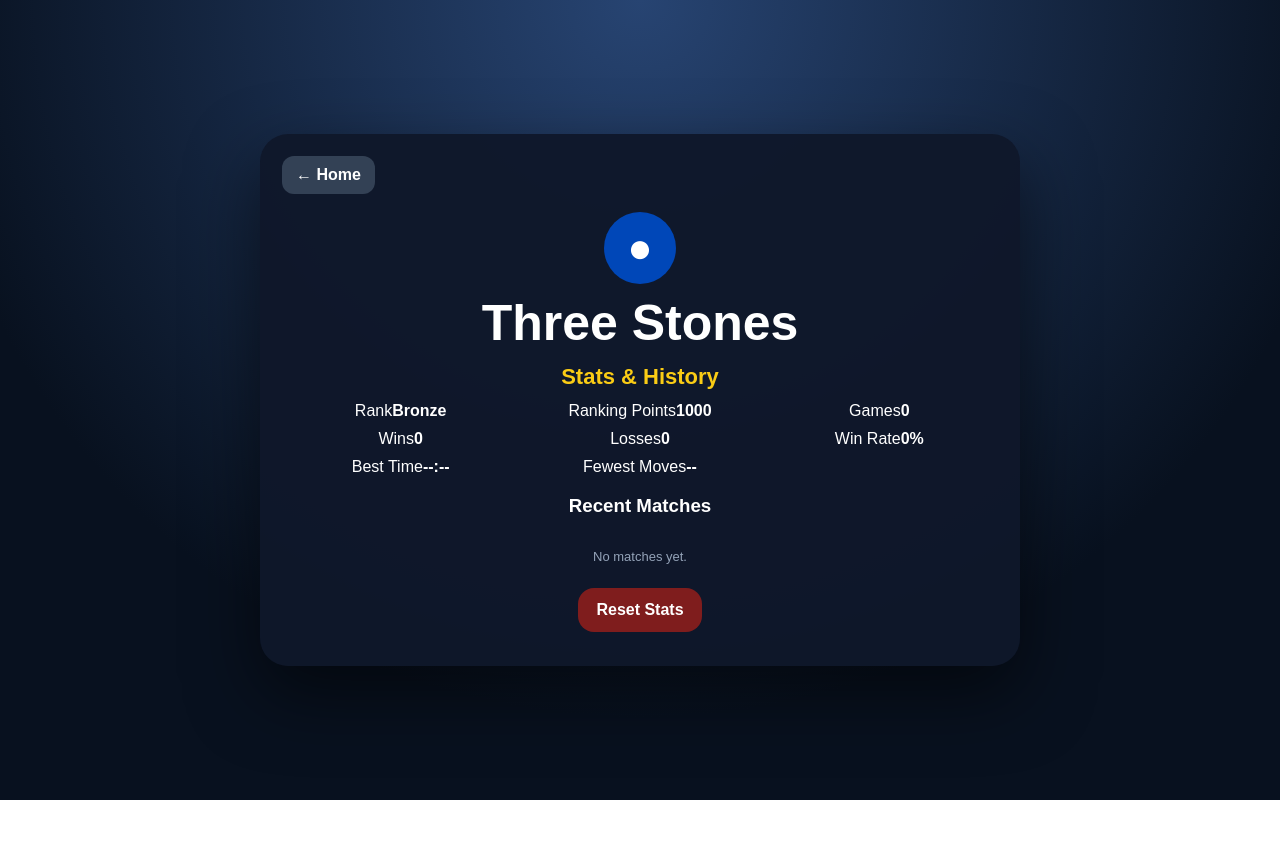
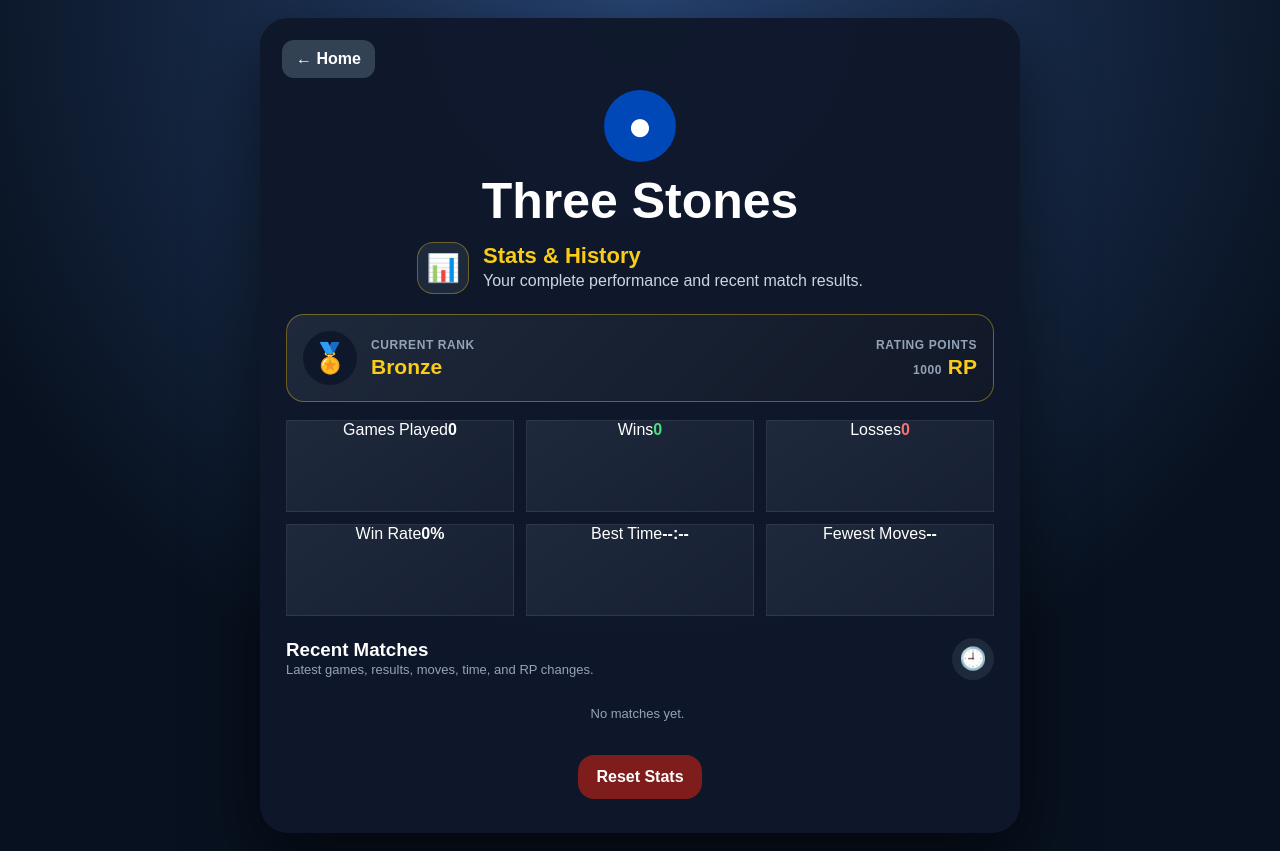
Before and after one commit to amarildogolloshi/three-stones, a website: page public/index.html in a window 1280 px wide. Both pictures are taken after a click on the button "Stats & History". Before the commit the page ends 800 px from the top, so only its background shows below. Drawn offline with nearby package versions, Linux system fonts and the light colour scheme; no server answers.

Commit message:
v3.4.5-stats-history-design-restored

```diff
--- a/public/index.html
+++ b/public/index.html
@@ -316,34 +316,59 @@
         </div>
       </section>
       <section id="statsScreen" class="screen">
-        <div class="card menu-card">
+        <div class="card menu-card stats-history-card">
           <button class="back-btn" data-screen="homeScreen">← Home</button>
-          <h2>Stats & History</h2>
-          <section class="stats-grid">
+          <div class="stats-title-block">
+            <span class="stats-title-icon" aria-hidden="true">📊</span>
             <div>
-              <span>Rank</span><strong id="detailRankTitle">Bronze</strong>
+              <h2>Stats & History</h2>
+              <p>Your complete performance and recent match results.</p>
             </div>
-            <div>
-              <span>Ranking Points</span
-              ><strong id="detailRankPoints">1000</strong>
+          </div>
+          <section class="stats-rank-summary" aria-label="Current ranking">
+            <div class="stats-rank-medal" aria-hidden="true">🏅</div>
+            <div class="stats-rank-copy">
+              <span>Current Rank</span>
+              <strong id="detailRankTitle">Bronze</strong>
             </div>
-            <div><span>Games</span><strong id="detailGames">0</strong></div>
-            <div><span>Wins</span><strong id="detailWins">0</strong></div>
-            <div><span>Losses</span><strong id="detailLosses">0</strong></div>
-            <div>
+            <div class="stats-rp-copy">
+              <span>Rating Points</span>
+              <strong><span id="detailRankPoints">1000</span> RP</strong>
+            </div>
+          </section>
+          <section class="stats-grid stats-performance-grid">
+            <div class="stat-tile">
+              <span>Games Played</span><strong id="detailGames">0</strong>
+            </div>
+            <div class="stat-tile stat-win-tile">
+              <span>Wins</span><strong id="detailWins">0</strong>
+            </div>
+            <div class="stat-tile stat-loss-tile">
+              <span>Losses</span><strong id="detailLosses">0</strong>
+            </div>
+            <div class="stat-tile">
               <span>Win Rate</span><strong id="detailWinRate">0%</strong>
             </div>
-            <div>
+            <div class="stat-tile">
               <span>Best Time</span><strong id="detailBestTime">--:--</strong>
             </div>
-            <div>
+            <div class="stat-tile">
               <span>Fewest Moves</span
               ><strong id="detailFewestMoves">--</strong>
             </div>
           </section>
-          <h3>Recent Matches</h3>
+          <div class="history-heading-row">
+            <div>
+              <h3>Recent Matches</h3>
+              <p>Latest games, results, moves, time, and RP changes.</p>
+            </div>
+            <span class="history-heading-icon" aria-hidden="true">🕘</span>
+          </div>
           <div id="matchHistoryList" class="history-list"></div>
-          <button id="resetStatsBtn" class="secondary-btn danger-btn">
+          <button
+            id="resetStatsBtn"
+            class="secondary-btn danger-btn stats-reset-btn"
+          >
             Reset Stats
           </button>
         </div>
--- a/public/script.js
+++ b/public/script.js
@@ -1099,7 +1099,7 @@ function updateStatsUI() {
     item.className = "history-item";
     const label = m.result === "win" ? "W" : "L";
     const rp = m.ratingChange > 0 ? `+${m.ratingChange}` : m.ratingChange;
-    item.innerHTML = `<div class="history-result ${m.result}">${label}</div><div><strong>${m.mode} vs ${m.opponent}</strong><div class="history-meta">${m.date} • ${m.moves} moves • ${fmt(m.seconds)}</div></div><div class="history-rp">${rp} RP</div>`;
+    item.innerHTML = `<div class="history-result ${m.result}">${label}</div><div class="history-main"><strong>${m.mode === "pc" ? "vs PC" : "Online"}${m.opponent && m.opponent !== "PC" ? ` vs ${m.opponent}` : ""}</strong><div class="history-meta">${m.date}</div><div class="history-details"><span>🎯 ${m.moves} moves</span><span>⏱️ ${fmt(m.seconds)}</span></div></div><div class="history-rp ${m.ratingChange >= 0 ? "positive" : "negative"}">${rp} RP</div>`;
     d.matchHistoryList.appendChild(item);
   });
 }
--- a/public/service-worker.js
+++ b/public/service-worker.js
@@ -1,4 +1,4 @@
-const CACHE_NAME = "three-stones-v3-4-4-wallet-display-cache";
+const CACHE_NAME = "three-stones-v3-4-6-stats-css-refinement-cache";
 const APP_SHELL = [
   "/",
   "/index.html",
--- a/public/styles.css
+++ b/public/styles.css
@@ -898,3 +898,208 @@ body.modal-open {
     grid-template-columns: 1fr;
   }
 }
+
+/* v3.4.5 Restored Stats and Match History Design */
+.stats-history-card {
+  width: min(94vw, 760px);
+  padding-top: 72px;
+}
+.stats-title-block {
+  display: flex;
+  max-width: 560px;
+  align-items: center;
+  justify-content: center;
+  gap: 14px;
+  margin: 0 auto 20px;
+  text-align: left;
+}
+.stats-title-block h2,
+.stats-title-block p {
+  margin: 0;
+}
+.stats-title-icon {
+  display: grid;
+  width: 52px;
+  height: 52px;
+  flex: 0 0 52px;
+  place-items: center;
+  border-radius: 16px;
+  background: #1e293b;
+  font-size: 27px;
+  border: 1px solid rgba(250, 204, 21, 0.35);
+}
+.stats-rank-summary {
+  display: grid;
+  grid-template-columns: auto 1fr auto;
+  align-items: center;
+  gap: 14px;
+  margin: 18px 0;
+  padding: 16px;
+  border: 1px solid rgba(250, 204, 21, 0.38);
+  border-radius: 18px;
+  background: linear-gradient(135deg, #1e293b, #111827);
+  text-align: left;
+}
+.stats-rank-medal {
+  display: grid;
+  width: 54px;
+  height: 54px;
+  place-items: center;
+  border-radius: 50%;
+  background: #0f172a;
+  font-size: 29px;
+}
+.stats-rank-copy,
+.stats-rp-copy {
+  display: flex;
+  flex-direction: column;
+  gap: 3px;
+}
+.stats-rank-copy span,
+.stats-rp-copy span {
+  color: #94a3b8;
+  font-size: 12px;
+  font-weight: 800;
+  text-transform: uppercase;
+  letter-spacing: 0.05em;
+}
+.stats-rank-copy strong,
+.stats-rp-copy strong {
+  color: #facc15;
+  font-size: 21px;
+}
+.stats-rp-copy {
+  align-items: flex-end;
+  text-align: right;
+}
+.stats-performance-grid {
+  grid-template-columns: repeat(3, 1fr);
+  gap: 12px;
+}
+.stats-performance-grid .stat-tile {
+  min-height: 92px;
+  border: 1px solid rgba(255, 255, 255, 0.08);
+  background: linear-gradient(145deg, #1e293b, #172033);
+  transition:
+    transform 160ms ease,
+    border-color 160ms ease;
+}
+.stats-performance-grid .stat-tile:hover {
+  transform: translateY(-2px);
+  border-color: rgba(250, 204, 21, 0.32);
+}
+.stats-performance-grid .stat-win-tile strong {
+  color: #4ade80;
+}
+.stats-performance-grid .stat-loss-tile strong {
+  color: #f87171;
+}
+.history-heading-row {
+  display: flex;
+  align-items: center;
+  justify-content: space-between;
+  gap: 14px;
+  margin: 22px 0 12px;
+  text-align: left;
+}
+.history-heading-row h3,
+.history-heading-row p {
+  margin: 0;
+}
+.history-heading-row p {
+  color: #94a3b8;
+  font-size: 13px;
+}
+.history-heading-icon {
+  display: grid;
+  width: 42px;
+  height: 42px;
+  flex: 0 0 42px;
+  place-items: center;
+  border-radius: 50%;
+  background: #1e293b;
+  font-size: 22px;
+}
+.stats-history-card .history-list {
+  max-height: 340px;
+  padding-right: 5px;
+}
+.stats-history-card .history-item {
+  grid-template-columns: auto 1fr auto;
+  padding: 14px;
+  border: 1px solid rgba(255, 255, 255, 0.07);
+  background: linear-gradient(145deg, #1e293b, #111827);
+}
+.stats-history-card .history-result {
+  width: 44px;
+  height: 44px;
+}
+.stats-history-card .history-result.win {
+  box-shadow: 0 0 0 4px rgba(22, 163, 74, 0.16);
+}
+.stats-history-card .history-result.loss {
+  box-shadow: 0 0 0 4px rgba(220, 38, 38, 0.16);
+}
+.history-main {
+  min-width: 0;
+}
+.history-main > strong {
+  color: #fff;
+  font-size: 15px;
+}
+.history-details {
+  display: flex;
+  flex-wrap: wrap;
+  gap: 10px;
+  margin-top: 5px;
+  color: #cbd5e1;
+  font-size: 12px;
+}
+.stats-history-card .history-rp {
+  padding: 7px 9px;
+  border-radius: 999px;
+  background: #0f172a;
+  white-space: nowrap;
+}
+.stats-history-card .history-rp.positive {
+  color: #4ade80;
+}
+.stats-history-card .history-rp.negative {
+  color: #f87171;
+}
+.stats-reset-btn {
+  margin-top: 18px;
+}
+@media (max-width: 600px) {
+  .stats-history-card {
+    padding-top: 66px;
+  }
+  .stats-title-block {
+    padding-top: 4px;
+  }
+  .stats-rank-summary {
+    grid-template-columns: auto 1fr;
+  }
+  .stats-rp-copy {
+    grid-column: 1 / -1;
+    align-items: flex-start;
+    padding-top: 10px;
+    border-top: 1px solid rgba(255, 255, 255, 0.08);
+    text-align: left;
+  }
+  .stats-performance-grid {
+    grid-template-columns: repeat(2, 1fr);
+  }
+  .stats-history-card .history-item {
+    grid-template-columns: auto 1fr;
+  }
+  .stats-history-card .history-rp {
+    grid-column: 2;
+    justify-self: start;
+  }
+}
+@media (max-width: 420px) {
+  .stats-performance-grid {
+    grid-template-columns: 1fr;
+  }
+}
```
